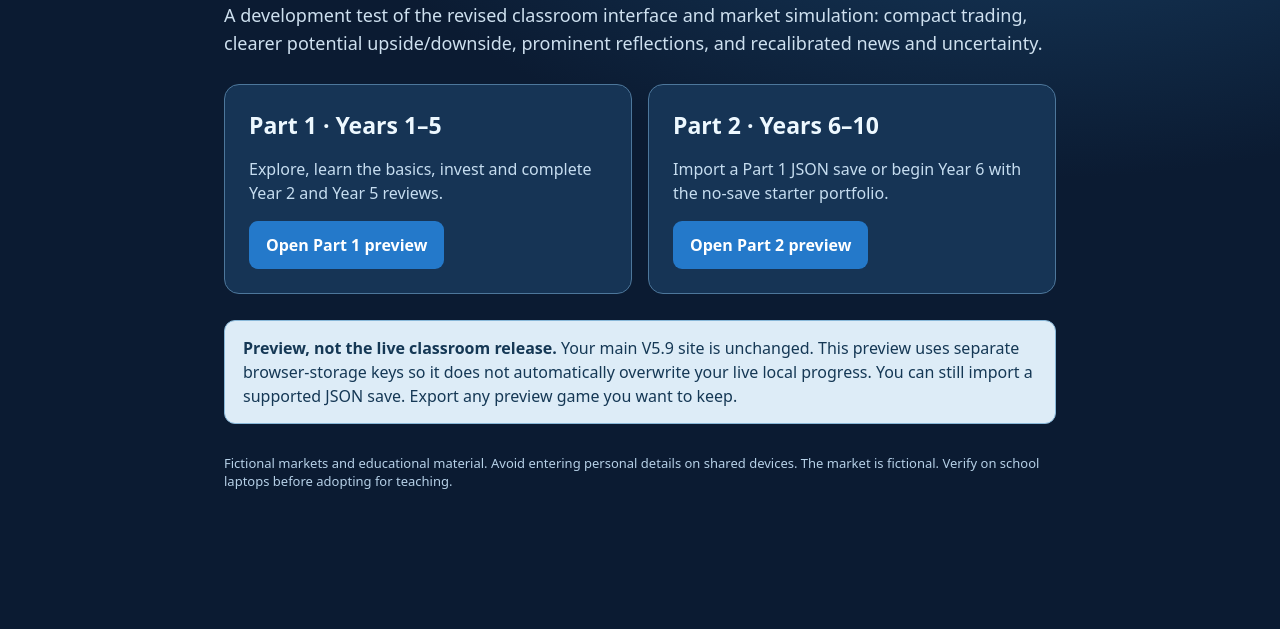
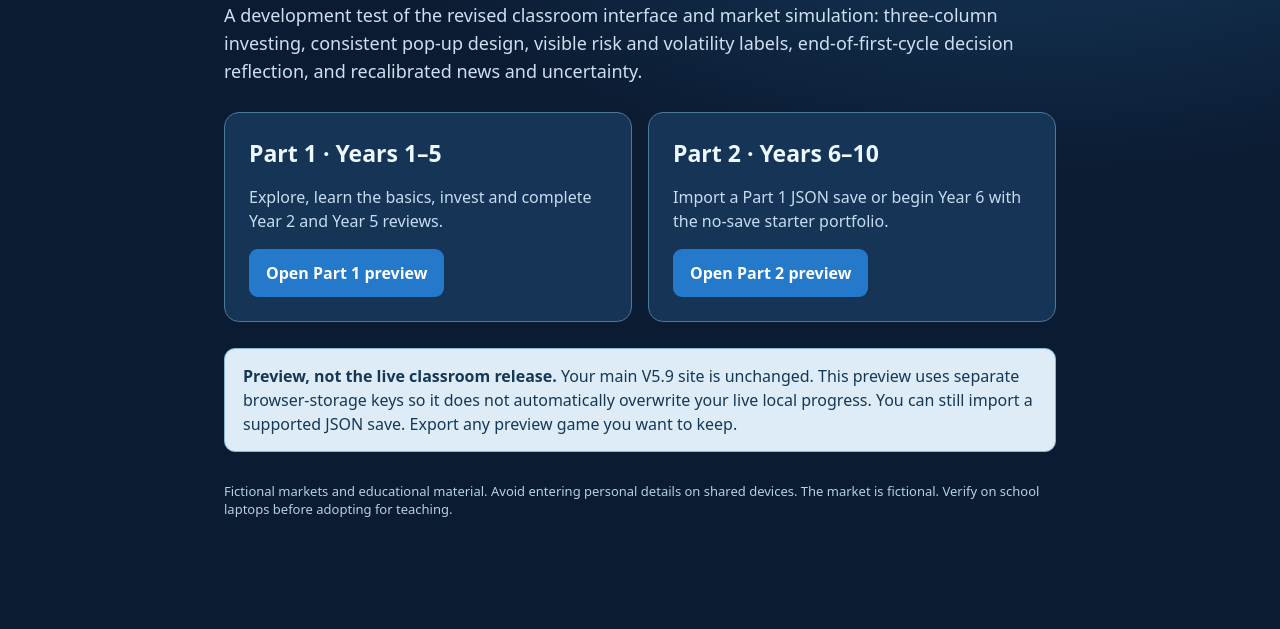
Before and after one commit to mr-giles-jpg/risk-and-reward, a plain HTML site: page preview/v6/index.html in a window 1280 px wide. Shown: the part 171-800 px from the top of the page. Drawn offline with Linux system fonts and the light colour scheme.

Commit message:
Update V6 preview landing page for classroom UI refinements

```diff
--- a/preview/v6/index.html
+++ b/preview/v6/index.html
@@ -1,3 +1,3 @@
-<!doctype html><html lang="en-AU"><head><meta charset="utf-8"><meta name="viewport" content="width=device-width,initial-scale=1"><title>Risk &amp; Reward V6.0 Stage 2 Preview</title><style>
+<!doctype html><html lang="en-AU"><head><meta charset="utf-8"><meta name="viewport" content="width=device-width,initial-scale=1"><title>Risk &amp; Reward V6.0 Refined Preview</title><style>
 :root{font-family:system-ui,-apple-system,"Segoe UI",Arial,sans-serif;background:#0b1b32;color:#edf8ff}*{box-sizing:border-box}body{margin:0;background:radial-gradient(700px 350px at 80% 0,#183e62,transparent),#0b1b32}main{max-width:880px;margin:auto;padding:clamp(24px,5vw,64px) 24px}h1{font-size:clamp(32px,5vw,48px);margin:8px 0 15px}.eyebrow{color:#49d8bd;font-size:13px;font-weight:850;letter-spacing:.12em}.lead{font-size:18px;color:#cee0ef;line-height:1.55}.grid{display:grid;grid-template-columns:repeat(2,minmax(0,1fr));gap:16px;margin:26px 0}.card{background:#163455;padding:24px;border:1px solid #4d779b;border-radius:15px}.card h2{margin:0 0 8px;font-size:23px}.card p{color:#c6ddf0;line-height:1.5}.btn{display:inline-block;color:white;background:#2479ca;border-radius:9px;padding:13px 17px;font-weight:800;text-decoration:none}.note{background:#ddecf7;color:#153855;border:1px solid #89b8d9;border-radius:11px;padding:15px 18px;line-height:1.5}footer{font-size:13px;color:#b6d0e7;margin-top:30px}@media(max-width:640px){.grid{grid-template-columns:1fr}}
-</style></head><body><main><div class="eyebrow">V6.0 DEVELOPMENT PREVIEW · STAGE 2 · INTERFACE & MARKET BALANCING</div><h1>Risk &amp; Reward</h1><p class="lead">A development test of the revised classroom interface and market simulation: compact trading, clearer potential upside/downside, prominent reflections, and recalibrated news and uncertainty.</p><div class="grid"><section class="card"><h2>Part 1 · Years 1–5</h2><p>Explore, learn the basics, invest and complete Year 2 and Year 5 reviews.</p><a class="btn" href="part1.html">Open Part 1 preview</a></section><section class="card"><h2>Part 2 · Years 6–10</h2><p>Import a Part 1 JSON save or begin Year 6 with the no-save starter portfolio.</p><a class="btn" href="part2.html">Open Part 2 preview</a></section></div><div class="note"><strong>Preview, not the live classroom release.</strong> Your main V5.9 site is unchanged. This preview uses separate browser-storage keys so it does not automatically overwrite your live local progress. You can still import a supported JSON save. Export any preview game you want to keep.</div><footer>Fictional markets and educational material. Avoid entering personal details on shared devices. The market is fictional. Verify on school laptops before adopting for teaching.</footer></main></body></html>
+</style></head><body><main><div class="eyebrow">V6.0 DEVELOPMENT PREVIEW · REFINED CLASSROOM INTERFACE</div><h1>Risk &amp; Reward</h1><p class="lead">A development test of the revised classroom interface and market simulation: three-column investing, consistent pop-up design, visible risk and volatility labels, end-of-first-cycle decision reflection, and recalibrated news and uncertainty.</p><div class="grid"><section class="card"><h2>Part 1 · Years 1–5</h2><p>Explore, learn the basics, invest and complete Year 2 and Year 5 reviews.</p><a class="btn" href="part1.html">Open Part 1 preview</a></section><section class="card"><h2>Part 2 · Years 6–10</h2><p>Import a Part 1 JSON save or begin Year 6 with the no-save starter portfolio.</p><a class="btn" href="part2.html">Open Part 2 preview</a></section></div><div class="note"><strong>Preview, not the live classroom release.</strong> Your main V5.9 site is unchanged. This preview uses separate browser-storage keys so it does not automatically overwrite your live local progress. You can still import a supported JSON save. Export any preview game you want to keep.</div><footer>Fictional markets and educational material. Avoid entering personal details on shared devices. The market is fictional. Verify on school laptops before adopting for teaching.</footer></main></body></html>
```
